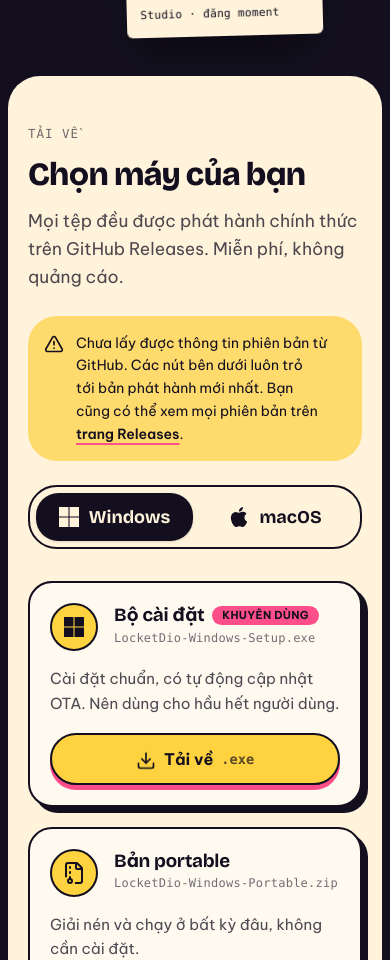
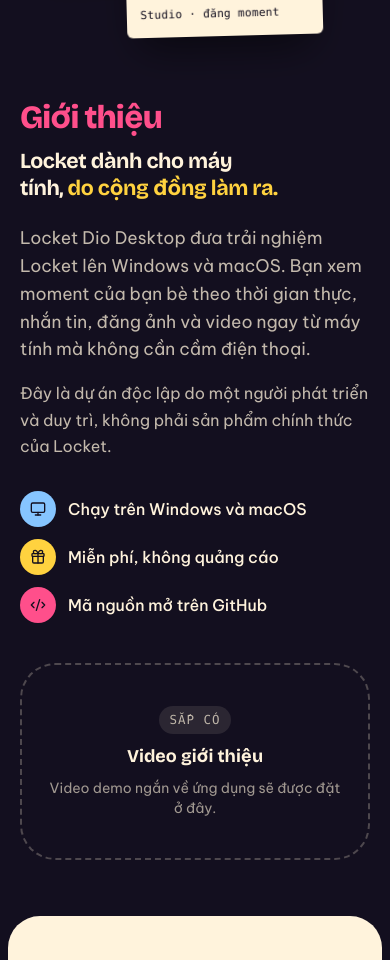
Before and after one commit to doi2523/Locket-Desktop, a React (Vite) app in the folder apps/website/: page / in a window 390 px wide. Shown: the part 1020-1980 px from the top of the page. Built offline with nearby package versions, Linux system fonts and the light colour scheme; no server answers.

Commit message:
feat: add About and Community sections; update Navbar and Footer links; refactor Download section text

```diff
--- a/apps/website/src/App.tsx
+++ b/apps/website/src/App.tsx
@@ -3,7 +3,9 @@ import './App.css';
 import { Navbar } from '@/components/layout/Navbar';
 import { Footer } from '@/components/layout/Footer';
 import { HeroSection } from '@/components/sections/HeroSection';
+import { AboutSection } from '@/components/sections/AboutSection';
 import { FeaturesSection } from '@/components/sections/FeaturesSection';
+import { CommunitySection } from '@/components/sections/CommunitySection';
 import { DownloadSection } from '@/components/sections/DownloadSection';
 import { SupportSection } from '@/components/sections/SupportSection';
 import { FALLBACK_DATA, getDownloadData } from '@/services/downloadService';
@@ -67,6 +69,7 @@ export default function App() {
           detected={detected}
           onSelectPlatform={handleSelectPlatform}
         />
+        <AboutSection />
         <DownloadSection
           data={data}
           loading={loading}
@@ -74,8 +77,9 @@ export default function App() {
           onPlatformChange={setSelectedPlatform}
           detected={detected}
         />
+        <SupportSection />
         <FeaturesSection />
-        <SupportSection />
+        <CommunitySection />
       </main>
 
       {!introDone && <Intro onDone={() => setIntroDone(true)} />}
--- /dev/null
+++ b/apps/website/src/components/Placeholder.tsx
@@ -0,0 +1,21 @@
+import * as React from 'react';
+
+interface PlaceholderProps {
+  title: string;
+  hint: string;
+  className?: string;
+  children?: React.ReactNode;
+}
+
+/** Khung giữ chỗ cho nội dung chưa có dữ liệu thật. Dễ tìm lại bằng thuộc tính data-placeholder. */
+export const Placeholder: React.FC<PlaceholderProps> = ({ title, hint, className = '', children }) => (
+  <div
+    data-placeholder
+    className={`flex flex-col items-center justify-center gap-2 rounded-3xl border-2 border-dashed border-paper/25 p-6 text-center ${className}`}
+  >
+    <span className="eyebrow rounded-full bg-paper/10 px-2.5 py-1 text-paper/70">Sắp có</span>
+    <p className="font-display text-lg font-bold text-paper">{title}</p>
+    <p className="max-w-xs text-sm text-paper/60">{hint}</p>
+    {children}
+  </div>
+);
--- a/apps/website/src/components/layout/Footer.tsx
+++ b/apps/website/src/components/layout/Footer.tsx
@@ -20,13 +20,11 @@ export const Footer: React.FC = () => (
       <nav aria-label="Trang" className="text-sm">
         <h2 className="eyebrow text-paper/50">Trang</h2>
         <ul className="mt-4 space-y-2.5">
-          <li><a href="#download" className={link}>Tải về</a></li>
+          <li><a href="#about" className={link}>Giới thiệu</a></li>
+          <li><a href="#download" className={link}>Tải xuống</a></li>
+          <li><a href="#support" className={link}>Ủng hộ</a></li>
           <li><a href="#features" className={link}>Tính năng</a></li>
-          <li>
-            <a href="#support" className={link}>
-              Ủng hộ
-            </a>
-          </li>
+          <li><a href="#community" className={link}>Cộng đồng</a></li>
         </ul>
       </nav>
 
--- a/apps/website/src/components/layout/Navbar.tsx
+++ b/apps/website/src/components/layout/Navbar.tsx
@@ -4,12 +4,15 @@ import { Button } from '@/components/ui/button';
 import { GithubIcon } from '@/components/icons/GithubIcon';
 import { getStarCount } from '@/services/downloadService';
 
-const LINKS = [
-  { href: '#download', label: 'Tải về' },
+/** Thứ tự link trùng với thứ tự các mục trên trang. */
+const LINKS: ReadonlyArray<{ href: string; label: string; heart?: boolean }> = [
+  { href: '#hero', label: 'Trang chủ' },
+  { href: '#about', label: 'Giới thiệu' },
+  { href: '#download', label: 'Tải xuống' },
+  { href: '#support', label: 'Ủng hộ', heart: true },
   { href: '#features', label: 'Tính năng' },
-] as const;
-
-const DONATE_HREF = '#support';
+  { href: '#community', label: 'Cộng đồng' },
+];
 
 export const Navbar: React.FC = () => {
   const [open, setOpen] = React.useState(false);
@@ -53,16 +56,13 @@ export const Navbar: React.FC = () => {
           </span>
         </a>
 
-        <nav aria-label="Điều hướng chính" className="hidden items-center gap-1 md:flex">
+        <nav aria-label="Điều hướng chính" className="hidden items-center gap-0.5 lg:flex">
           {LINKS.map((l) => (
-            <a key={l.href} href={l.href} className={linkCls}>
+            <a key={l.href} href={l.href} className={`${linkCls} inline-flex items-center gap-1.5`}>
+              {l.heart && <Heart className="size-3.5 fill-heart text-heart" aria-hidden="true" />}
               {l.label}
             </a>
           ))}
-          <a href={DONATE_HREF} className={`${linkCls} inline-flex items-center gap-1.5`}>
-            <Heart className="size-3.5 fill-heart text-heart" aria-hidden="true" />
-            Ủng hộ
-          </a>
         </nav>
 
         <div className="flex items-center gap-2">
@@ -84,7 +84,7 @@ export const Navbar: React.FC = () => {
           <Button asChild variant="glow" size="sm" className="h-10 px-4">
             <a href="#download">
               <Download className="size-4" aria-hidden="true" />
-              Tải về
+              Tải xuống
             </a>
           </Button>
           <button
@@ -93,7 +93,7 @@ export const Navbar: React.FC = () => {
             aria-expanded={open}
             aria-controls="mobile-nav"
             aria-label={open ? 'Đóng menu' : 'Mở menu'}
-            className="inline-flex size-10 cursor-pointer items-center justify-center rounded-full text-paper hover:bg-paper/10 md:hidden"
+            className="inline-flex size-10 cursor-pointer items-center justify-center rounded-full text-paper hover:bg-paper/10 lg:hidden"
           >
             {open ? <X className="size-6" /> : <Menu className="size-6" />}
           </button>
@@ -101,28 +101,20 @@ export const Navbar: React.FC = () => {
       </div>
 
       {open && (
-        <nav id="mobile-nav" aria-label="Điều hướng di động" className="border-t border-paper/10 px-5 pb-6 pt-3 md:hidden">
+        <nav id="mobile-nav" aria-label="Điều hướng di động" className="border-t border-paper/10 px-5 pb-6 pt-3 lg:hidden">
           <ul className="flex flex-col">
             {LINKS.map((l) => (
               <li key={l.href}>
                 <a
                   href={l.href}
                   onClick={() => setOpen(false)}
-                  className="block rounded-xl px-3 py-3.5 font-display text-2xl font-bold text-paper hover:bg-paper/10"
+                  className="flex items-center gap-2 rounded-xl px-3 py-3 font-display text-2xl font-bold text-paper hover:bg-paper/10"
                 >
                   {l.label}
+                  {l.heart && <Heart className="size-5 fill-heart text-heart" aria-hidden="true" />}
                 </a>
               </li>
             ))}
-            <li>
-              <a
-                href={DONATE_HREF}
-                onClick={() => setOpen(false)}
-                className="flex items-center gap-2 rounded-xl px-3 py-3.5 font-display text-2xl font-bold text-paper hover:bg-paper/10"
-              >
-                Ủng hộ <Heart className="size-5 fill-heart text-heart" aria-hidden="true" />
-              </a>
-            </li>
             <li className="mt-2 border-t border-paper/10 pt-4">
               <a
                 href="https://github.com/doi2523/Locket-Desktop"
--- /dev/null
+++ b/apps/website/src/components/sections/AboutSection.tsx
@@ -0,0 +1,50 @@
+import * as React from 'react';
+import { Code2, Gift, Monitor } from 'lucide-react';
+import { Placeholder } from '@/components/Placeholder';
+
+const FACTS = [
+  { icon: Monitor, text: 'Chạy trên Windows và macOS', chip: 'bg-sky' },
+  { icon: Gift, text: 'Miễn phí, không quảng cáo', chip: 'bg-butter' },
+  { icon: Code2, text: 'Mã nguồn mở trên GitHub', chip: 'bg-heart' },
+] as const;
+
+export const AboutSection: React.FC = () => (
+  <section id="about" aria-labelledby="about-title" className="relative z-10 pb-14 pt-6 sm:pb-20 sm:pt-10">
+    <div className="mx-auto grid max-w-7xl gap-10 px-5 sm:px-8 lg:grid-cols-2 lg:gap-14">
+      <div className="reveal">
+        <h2 id="about-title" className="t-h2 text-heart">
+          Giới thiệu
+        </h2>
+        <p className="t-sub mt-3 text-paper">
+          Locket dành cho máy tính, <span className="text-butter">do cộng đồng làm ra.</span>
+        </p>
+        <div className="mt-6 space-y-4 text-paper/75">
+          <p className="t-lead">
+            Locket Dio Desktop đưa trải nghiệm Locket lên Windows và macOS. Bạn xem moment của bạn bè theo thời gian thực, nhắn tin, đăng ảnh và video ngay từ máy tính mà không cần cầm điện thoại.
+          </p>
+          <p>
+            Đây là dự án độc lập do một người phát triển và duy trì, không phải sản phẩm chính thức của Locket.
+          </p>
+        </div>
+        <ul className="mt-8 space-y-3">
+          {FACTS.map(({ icon: Icon, text, chip }) => (
+            <li key={text} className="flex items-center gap-3 font-medium text-paper">
+              <span className={`inline-flex size-9 shrink-0 items-center justify-center rounded-xl text-ink ${chip}`}>
+                <Icon className="size-4" aria-hidden="true" />
+              </span>
+              {text}
+            </li>
+          ))}
+        </ul>
+      </div>
+
+      <div className="reveal self-center" style={{ '--d': '0.1s' } as React.CSSProperties}>
+        <Placeholder
+          title="Video giới thiệu"
+          hint="Video demo ngắn về ứng dụng sẽ được đặt ở đây."
+          className="aspect-video w-full"
+        />
+      </div>
+    </div>
+  </section>
+);
--- /dev/null
+++ b/apps/website/src/components/sections/CommunitySection.tsx
@@ -0,0 +1,91 @@
+import * as React from 'react';
+import { Mail, Send, type LucideIcon } from 'lucide-react';
+import { GithubIcon } from '@/components/icons/GithubIcon';
+import { Placeholder } from '@/components/Placeholder';
+
+type IconType = LucideIcon | typeof GithubIcon;
+
+interface Channel {
+  icon: IconType;
+  title: string;
+  desc: string;
+  cta: string;
+  href: string;
+  external: boolean;
+  chip: string;
+}
+
+const CHANNELS: Channel[] = [
+  {
+    icon: Send,
+    title: 'Nhóm Telegram',
+    desc: 'Trò chuyện, hỏi đáp và nhận thông báo bản mới cùng những người dùng khác.',
+    cta: 'Tham gia nhóm',
+    href: 'https://t.me/+MjfI6qspzYZmNzRl',
+    external: true,
+    chip: 'bg-sky',
+  },
+  {
+    icon: GithubIcon,
+    title: 'GitHub Issues',
+    desc: 'Báo lỗi, đề xuất tính năng và theo dõi tiến độ xử lý công khai.',
+    cta: 'Mở Issues',
+    href: 'https://github.com/doi2523/Locket-Desktop/issues',
+    external: true,
+    chip: 'bg-butter',
+  },
+  {
+    icon: Mail,
+    title: 'Email tác giả',
+    desc: 'Dành cho góp ý riêng hoặc những việc không tiện nói công khai.',
+    cta: 'doibncm2003@gmail.com',
+    href: 'mailto:doibncm2003@gmail.com',
+    external: false,
+    chip: 'bg-heart',
+  },
+];
+
+export const CommunitySection: React.FC = () => (
+  <section id="community" aria-labelledby="community-title" className="relative z-10 pb-14 pt-10 sm:pb-16 sm:pt-14">
+    <div className="mx-auto max-w-7xl px-5 sm:px-8">
+      <div className="reveal max-w-3xl">
+        <h2 id="community-title" className="t-h2 text-heart">
+          Cộng đồng
+        </h2>
+        <p className="t-sub mt-3 text-paper">
+          Hỏi, góp ý, báo lỗi, <span className="text-butter">hoặc chỉ ghé chơi.</span>
+        </p>
+      </div>
+
+      <div className="mt-8 grid gap-5 sm:mt-10 md:grid-cols-3">
+        {CHANNELS.map((c, i) => {
+          const Icon = c.icon;
+          return (
+            <a
+              key={c.title}
+              href={c.href}
+              {...(c.external ? { target: '_blank', rel: 'noreferrer' } : {})}
+              className="reveal group flex flex-col gap-4 rounded-3xl border border-paper/10 bg-ink-2 p-6 transition-[transform,border-color] duration-300 hover:-translate-y-1 hover:border-paper/30"
+              style={{ '--d': `${i * 0.08}s` } as React.CSSProperties}
+            >
+              <span className={`inline-flex size-11 items-center justify-center rounded-xl text-ink ${c.chip}`}>
+                <Icon className="size-5" aria-hidden="true" />
+              </span>
+              <h3 className="t-h3 text-paper">{c.title}</h3>
+              <p className="flex-1 text-[0.95rem] leading-relaxed text-paper/70">{c.desc}</p>
+              <span className="break-all text-sm font-semibold text-butter underline decoration-heart decoration-2 underline-offset-4">
+                {c.cta}
+              </span>
+            </a>
+          );
+        })}
+
+        <Placeholder
+          title="Người đóng góp"
+          hint="Danh sách những người đã góp code, bản dịch và ý tưởng sẽ hiện ở đây."
+          className="reveal md:col-span-3"
+        />
+      </div>
+    </div>
+  </section>
+);
--- a/apps/website/src/components/sections/DownloadSection.tsx
+++ b/apps/website/src/components/sections/DownloadSection.tsx
@@ -103,7 +103,7 @@ function FileCard({ file, delay }: { file: DownloadFile; delay: number }) {
           ) : (
             <>
               <Download className="cta-arrow size-5" aria-hidden="true" />
-              Tải về <span className="font-mono text-[0.85em] opacity-70">.{file.format}</span>
+              Tải xuống <span className="font-mono text-[0.85em] opacity-70">.{file.format}</span>
             </>
           )}
         </a>
@@ -196,10 +196,10 @@ export const DownloadSection: React.FC<DownloadSectionProps> = ({ data, loading,
     <section id="download" aria-labelledby="download-title" className="relative z-10 mx-2 rounded-[2rem] bg-paper text-ink sm:mx-4 sm:rounded-[3rem]">
       <div className="mx-auto max-w-5xl space-y-6 px-5 py-12 sm:space-y-8 sm:px-8 sm:py-16">
         <div className="reveal max-w-2xl">
-          <p className="eyebrow text-ink/60">Tải về</p>
-          <h2 id="download-title" className="t-h2 mt-3">
-            Chọn máy của bạn
+          <h2 id="download-title" className="t-h2">
+            Tải xuống
           </h2>
+          <p className="t-sub mt-3">Chọn máy của bạn</p>
           <p className="t-lead mt-4 text-ink/75">Mọi tệp đều được phát hành chính thức trên GitHub Releases. Miễn phí, không quảng cáo.</p>
         </div>
 
--- a/apps/website/src/components/sections/HeroSection.tsx
+++ b/apps/website/src/components/sections/HeroSection.tsx
@@ -104,7 +104,7 @@ export const HeroSection: React.FC<HeroSectionProps> = ({ release, platforms, de
                     <Icon className="size-6 shrink-0" />
                     <span className="text-left leading-tight">
                       <span className="block text-[11px] font-medium uppercase tracking-wider opacity-70">
-                        {primary && detected ? 'Dành cho máy của bạn' : 'Tải về cho'}
+                        {primary && detected ? 'Dành cho máy của bạn' : 'Tải xuống cho'}
                       </span>
                       <span className="block text-lg">
                         {label} <span className="font-mono text-sm opacity-60">{ext}</span>
--- a/apps/website/src/index.css
+++ b/apps/website/src/index.css
@@ -157,6 +157,14 @@
     line-height: 1.1;
     font-weight: 800;
     letter-spacing: -0.03em;
+  }
+  .t-sub {
+    font-family: var(--font-display);
+    font-size: clamp(1.3rem, 1.05rem + 1.2vw, 2rem);
+    line-height: 1.25;
+    font-weight: 700;
+    letter-spacing: -0.02em;
+    text-wrap: balance;
   }
   .t-h3 {
     font-size: clamp(1.15rem, 1.05rem + 0.5vw, 1.4rem);
```
Also changed, not shown: apps/website/src/components/sections/FeaturesSection.tsx (+6 -4 lines), apps/website/src/components/sections/SupportSection.tsx (+6 -4 lines).
